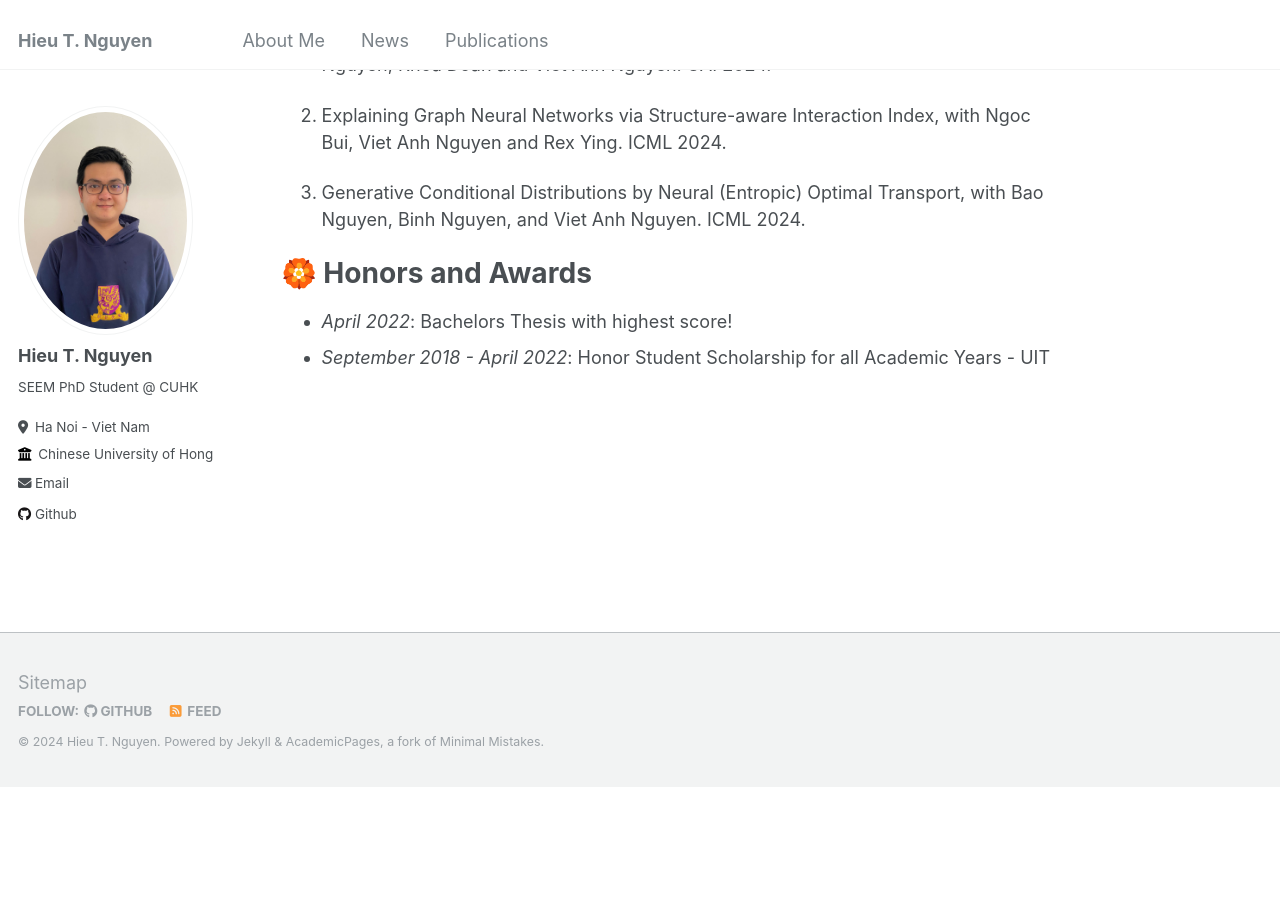
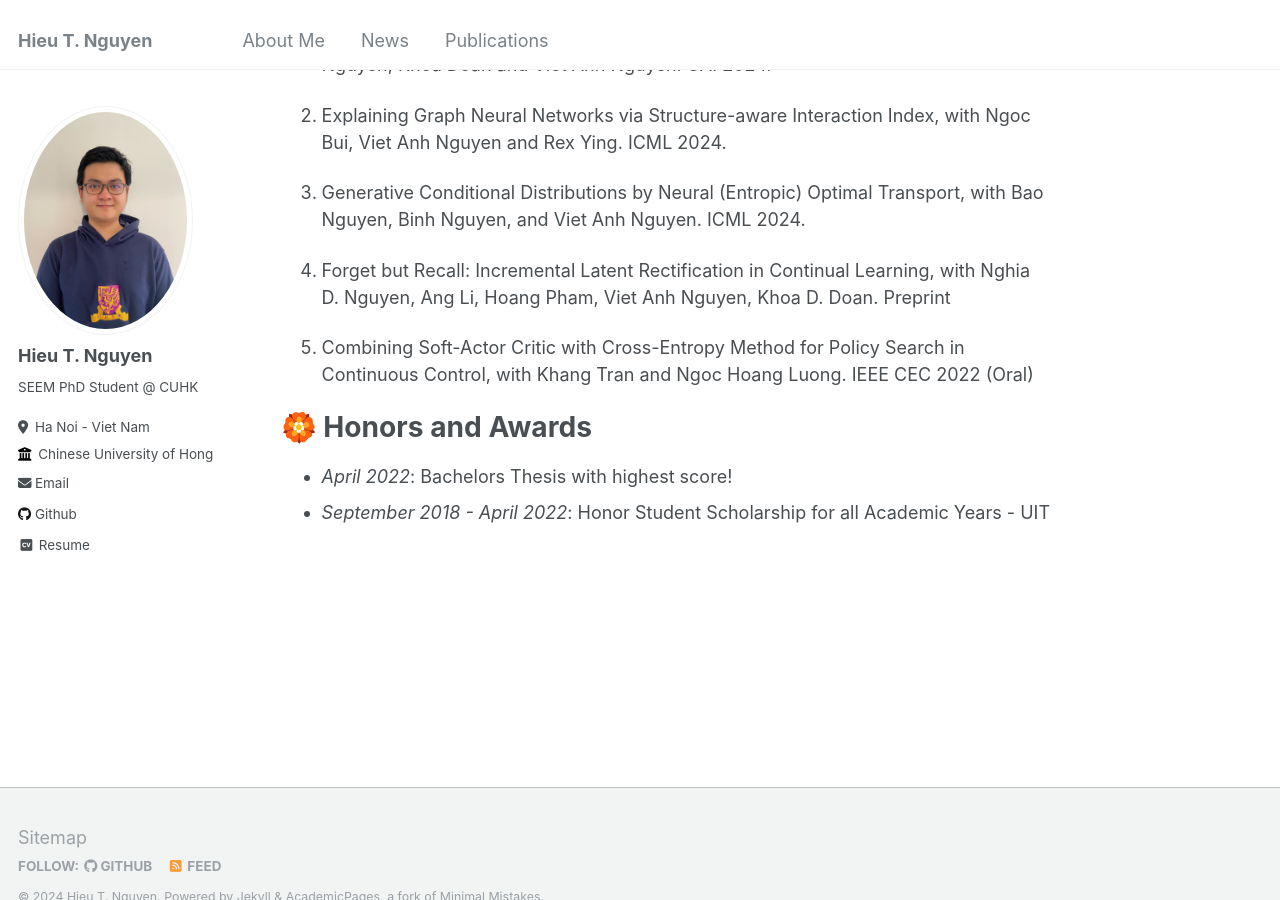
Before and after one commit to HieuNT91/hieunt91.github.io, a Jekyll site: the page built from _pages/about.md, in a window 1280 px wide and 900 px high, scrolled down 774 px. Built offline with Jekyll 4.4.1, drawn with Linux system fonts in a browser that asks for light colours; some web fonts are replaced; before the commit the page ends 1562 px from its top, so only the background shows below that.

Commit message:
update resume

```diff
--- a/_config.yml
+++ b/_config.yml
@@ -71,6 +71,7 @@ author:
   xing             : # Username
   youtube          : # Username
   zhihu            : # URL
+  cv               : "_resume/DuyNguyen_Resume.pdf"
 
 
 # Site Settings
--- a/_includes/author-profile.html
+++ b/_includes/author-profile.html
@@ -144,6 +144,9 @@
       {% if author.wikipedia %}
         <li><a href="https://en.wikipedia.org/wiki/User:{{ author.wikipedia }}"><i class="fab fa-fw fa-wikipedia-w icon-pad-right" aria-hidden="true"></i>Wikipedia</a></li>
       {% endif %}
+      {% if author.cv %}
+        <li><a href="{{ author.cv }}"><i class="ai ai-cv-square ai-fw" aria-hidden="true"></i> Resume</a></li>
+      {% endif %}
       {% if author.xing %}
         <li><a href="https://www.xing.com/profile/{{ author.xing }}"><i class="fab fa-fw fa-xing icon-pad-right" aria-hidden="true"></i>XING</a></li>
       {% endif %}
--- a/_pages/about.md
+++ b/_pages/about.md
@@ -31,6 +31,10 @@ Hieu Nguyen is an incoming PhD student at The Chinese University of Hong Kong (C
 
 3. Generative Conditional Distributions by Neural (Entropic) Optimal Transport, with Bao Nguyen, Binh Nguyen, and Viet Anh Nguyen. ICML 2024.
 
+4. Forget but Recall: Incremental Latent Rectification in Continual Learning, with Nghia D. Nguyen, Ang Li, Hoang Pham, Viet Anh Nguyen, Khoa D. Doan. Preprint
+
+5. Combining Soft-Actor Critic with Cross-Entropy Method for Policy Search in Continuous Control, with Khang Tran and Ngoc Hoang Luong. IEEE CEC 2022 (Oral)
+
 
 # 🏵️ Honors and Awards
 - *April 2022*: Bachelors Thesis with highest score!
```
Also changed, not shown: 1 other file.
